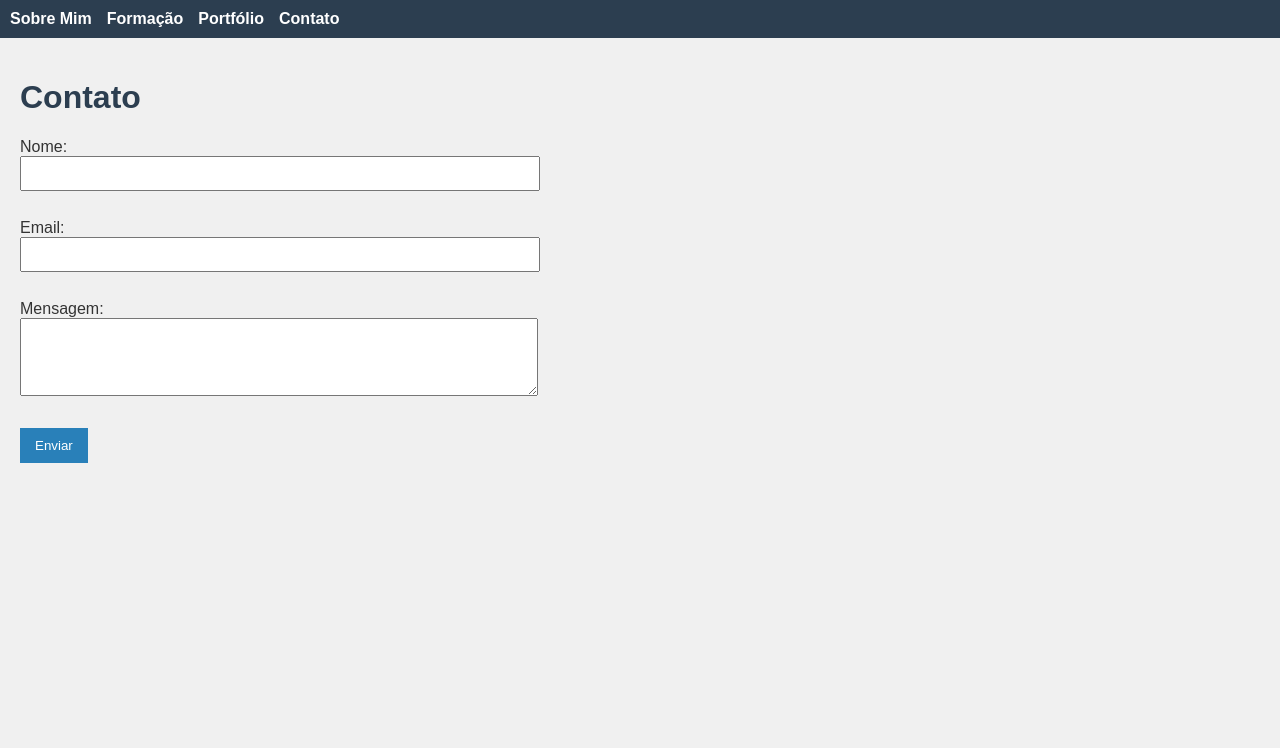
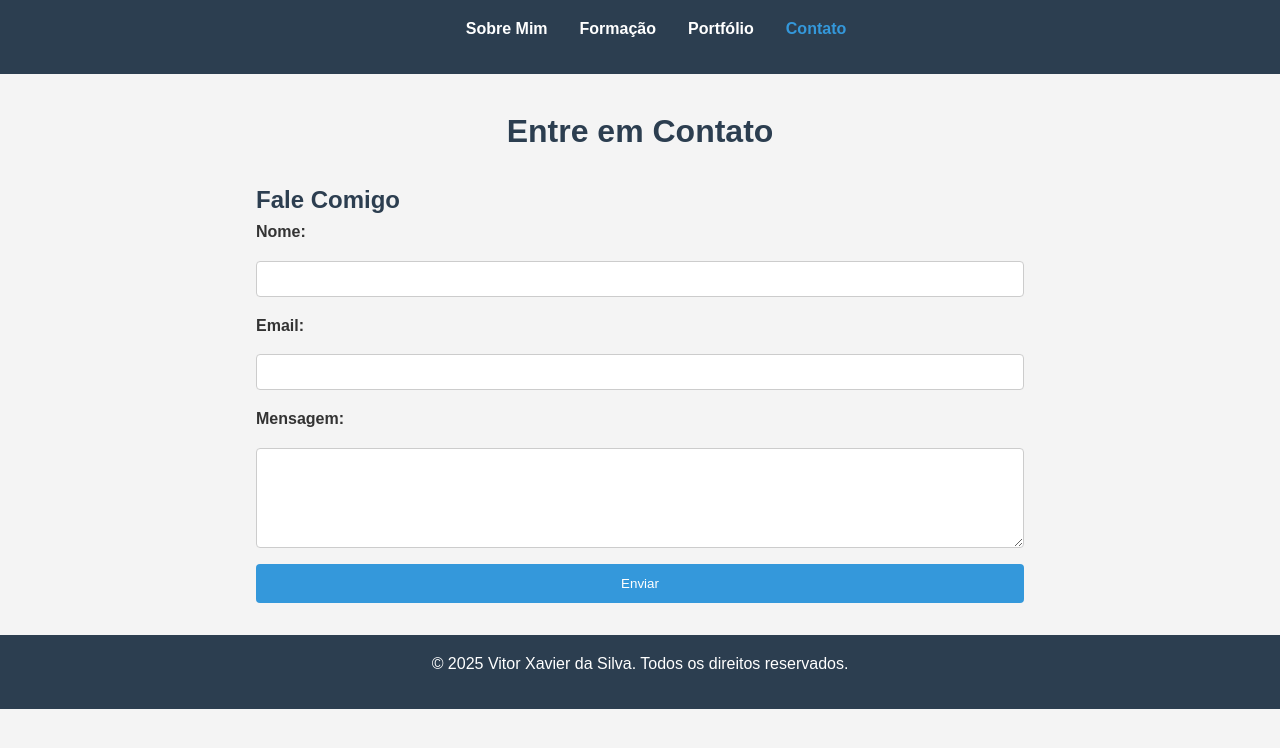
Before and after one commit to VitorXavierDev/trabalhohtml, a plain HTML site: page contato.html in a window 1280 px wide. Drawn offline with Linux system fonts and the light colour scheme.

Commit message:
comitt
comitt

```diff
--- a/contato.html
+++ b/contato.html
@@ -1,34 +1,47 @@
-<!DOCTYPE html>
-<html lang="pt-BR">
+<html lang="pt-br">
 <head>
     <meta charset="UTF-8">
-  <title>Contato</title>
-  <link rel="stylesheet" href="style.css">
+    <meta name="viewport" content="width=device-width, initial-scale=1.0">
+    <title>Contato - Portfólio Pessoal</title>
+    <link rel="stylesheet" href="styles.css">
 </head>
 <body>
+    <!-- Menu de Navegação -->
     <nav>
         <ul>
             <li><a href="index.html">Sobre Mim</a></li>
             <li><a href="formacao.html">Formação</a></li>
             <li><a href="portfolio.html">Portfólio</a></li>
-      <li><a href="contato.html">Contato</a></li>
+            <li><a href="contato.html" class="active">Contato</a></li>
         </ul>
     </nav>
 
+    <!-- Conteúdo Principal -->
     <main>
-    <h1>Contato</h1>
+        <h1>Entre em Contato</h1>
+        <section>
+            <h2>Fale Comigo</h2>
             <form>
-      <label for="nome">Nome:</label><br>
-      <input type="text" id="nome" name="nome" required><br><br>
+                <label for="nome">Nome:</label>
+                <input type="text" id="nome" name="nome" required>
 
-      <label for="email">Email:</label><br>
-      <input type="email" id="email" name="email" required><br><br>
+                <label for="email">Email:</label>
+                <input type="email" id="email" name="email" required>
 
-      <label for="mensagem">Mensagem:</label><br>
-      <textarea id="mensagem" name="mensagem" rows="4" required></textarea><br><br>
+                <label for="mensagem">Mensagem:</label>
+                <textarea id="mensagem" name="mensagem" required></textarea>
 
                 <button type="submit">Enviar</button>
             </form>
+        </section>
     </main>
+
+    <!-- Rodapé -->
+    <footer>
+        <p>© 2025 Vitor Xavier da Silva. Todos os direitos reservados.</p>
+
+    </footer>
+
+    <script src="script.js"></script>
 </body>
 </html>
--- /dev/null
+++ b/script.js
@@ -0,0 +1,28 @@
+// JavaScript para navegação e validação do formulário
+document.addEventListener('DOMContentLoaded', () => {
+    // Destaca a página atual na navegação
+    const links = document.querySelectorAll('nav a');
+    links.forEach(link => {
+        if (link.href === window.location.href) {
+            link.classList.add('active');
+        }
+    });
+
+    // Validação visual do formulário de contato
+    const form = document.querySelector('form');
+    if (form) {
+        form.addEventListener('submit', (e) => {
+            e.preventDefault(); // Evita o envio real do formulário
+            const nome = document.getElementById('nome').value;
+            const email = document.getElementById('email').value;
+            const mensagem = document.getElementById('mensagem').value;
+
+            if (nome && email && mensagem) {
+                alert('Mensagem enviada com sucesso! (Simulação)');
+                form.reset(); // Limpa o formulário
+            } else {
+                alert('Por favor, preencha todos os campos.');
+            }
+        });
+    }
+});
--- /dev/null
+++ b/styles.css
@@ -0,0 +1,149 @@
+/* Reset de estilos para consistência */
+* {
+    margin: 0;
+    padding: 0;
+    box-sizing: border-box;
+}
+
+/* Estilo do corpo da página */
+body {
+    font-family: Arial, sans-serif;
+    line-height: 1.6;
+    color: #333;
+    background-color: #f4f4f4;
+}
+
+/* Estilo da navegação */
+nav {
+    background-color: #2c3e50;
+    padding: 1rem;
+    position: sticky;
+    top: 0;
+    z-index: 100;
+}
+
+nav ul {
+    list-style: none;
+    display: flex;
+    justify-content: center;
+    gap: 2rem;
+}
+
+nav a {
+    color: white;
+    text-decoration: none;
+    font-weight: bold;
+}
+
+nav a:hover,
+nav a.active {
+    color: #3498db;
+}
+
+/* Estilo do conteúdo principal */
+main {
+    max-width: 800px;
+    margin: 2rem auto;
+    padding: 0 1rem;
+}
+
+h1 {
+    color: #2c3e50;
+    text-align: center;
+    margin-bottom: 1.5rem;
+}
+
+h2 {
+    color: #2c3e50;
+    margin-top: 1rem;
+}
+
+section {
+    margin-bottom: 2rem;
+}
+
+p,
+ul {
+    margin-bottom: 1rem;
+}
+
+ul {
+    list-style: disc;
+    margin-left: 2rem;
+}
+
+/* Estilo dos itens do portfólio */
+.portfolio-item {
+    background-color: white;
+    padding: 1rem;
+    margin-bottom: 1rem;
+    border-radius: 5px;
+    box-shadow: 0 2px 5px rgba(0, 0, 0, 0.1);
+}
+
+.portfolio-item a {
+    color: #3498db;
+    text-decoration: none;
+}
+
+.portfolio-item a:hover {
+    text-decoration: underline;
+}
+
+/* Estilo do formulário */
+form {
+    display: flex;
+    flex-direction: column;
+    gap: 1rem;
+    max-width: 500Алфавитpx;
+    margin: 0 auto;
+}
+
+label {
+    font-weight: bold;
+}
+
+input,
+textarea {
+    padding: 0.5rem;
+    border: 1px solid #ccc;
+    border-radius: 4px;
+    font-size: 1rem;
+}
+
+textarea {
+    resize: vertical;
+    min-height: 100px;
+}
+
+button {
+    background-color: #3498db;
+    color: white;
+    padding: 0.75rem;
+    border: none;
+    border-radius: 4px;
+    cursor: pointer;
+}
+
+button:hover {
+    background-color: #2980b9;
+}
+
+/* Estilo do rodapé */
+footer {
+    text-align: center;
+    padding: 1rem;
+    background-color: #2c3e50;
+    color: white;
+    position: relative;
+    bottom: 0;
+    width: 100%;
+}
+
+/* Design responsivo */
+@media (max-width: 600px) {
+    nav ul {
+        flex-direction: column;
+        text-align: center;
+    }
+}
```
Also changed, not shown: formacao.html (+27 -10 lines), index.html (+25 -7 lines), portfolio.html (+29 -12 lines). Lines whose indentation alone changed are shown as unchanged.
